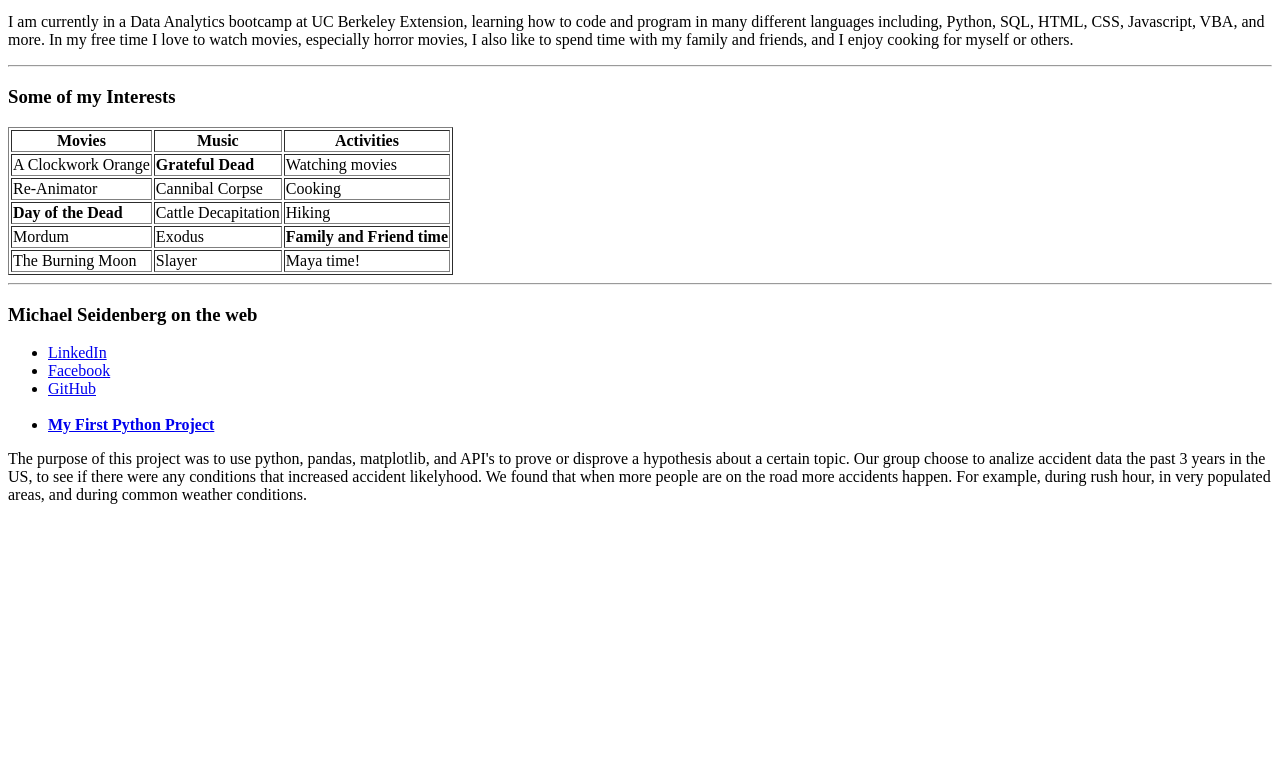
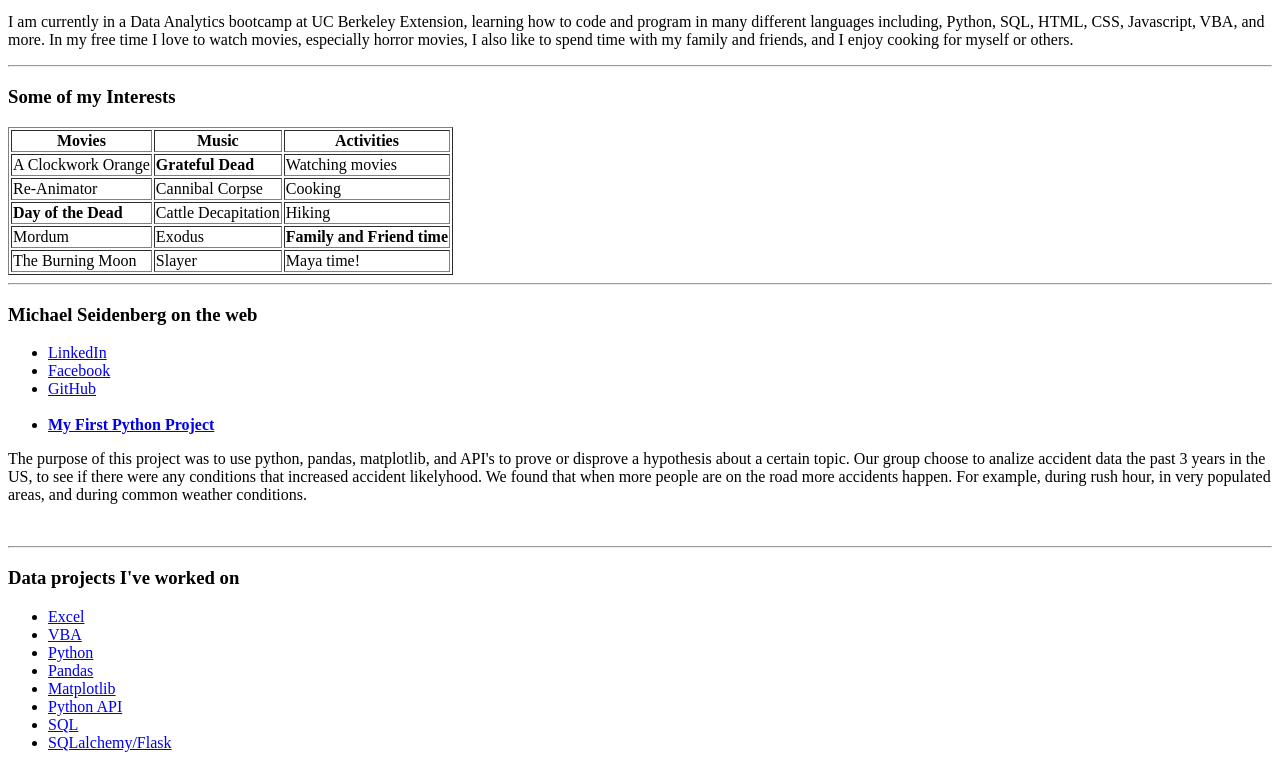
Before and after one commit to mseidenberg13/mseidenberg13.github.io, a plain HTML site: page index.html in a window 1280 px wide. Shown: the part 261-1029 px from the top of the page. Before the commit the page ends 800 px from the top, so only its background shows below. Drawn offline with Linux system fonts and the light colour scheme.

Commit message:
updated with data projects

```diff
--- a/index.html
+++ b/index.html
@@ -77,6 +77,20 @@
     accident likelyhood.
     We found that when more people are on the road more accidents happen. For example, during rush hour, in very populated areas,
     and during common weather conditions.</p>
+  <br>
+  <hr>
+
+  <h3>Data projects I've worked on</h3>
+  <ul>
+    <li><a target= "_blank" href="https://github.com/mseidenberg13/excel_work">Excel</a></li>
+    <li><a target= "_blank" href="https://github.com/mseidenberg13/VBA_Challange">VBA</a></li>
+    <li><a target= "_blank" href="https://github.com/mseidenberg13/python_challenge">Python</a></li>
+    <li><a target= "_blank" href="https://github.com/mseidenberg13/pandas_challenge">Pandas</a></li>
+    <li><a target= "_blank" href="https://github.com/mseidenberg13/matplotlib_challenge">Matplotlib</a></li>
+    <li><a target= "_blank" href="https://github.com/mseidenberg13/python_api_challenge">Python API</a></li>
+    <li><a target= "_blank" href="https://github.com/mseidenberg13/sql_challenge">SQL</a></li>
+    <li><a target= "_blank" href="https://github.com/mseidenberg13/sqlalchemy-challenge">SQLalchemy/Flask</a></li>
+  </ul>
 
 </body>
 
```
